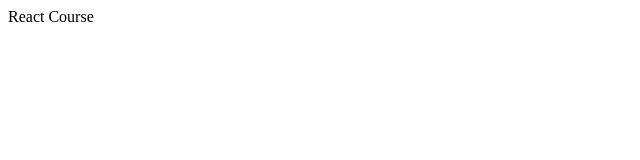
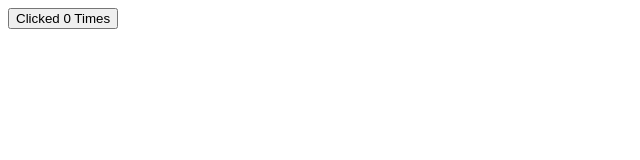
Before and after one commit to CodeByOS/ReactHooksCourse, a React (Vite) app: page / in a window 1280 px wide. Shown: the top 160 px of the page, without its empty margins (0-640 px from the left). Built offline with nearby package versions, Linux system fonts and the light colour scheme.

Commit message:
Basic useEffect Syntax

```diff
--- a/src/App.jsx
+++ b/src/App.jsx
@@ -1,5 +1,11 @@
+import Basic from "./useEffect/Basic";
+
 function App() {
-  return <div>React Course</div>;
+  return (
+    <div>
+      <Basic/>
+    </div>
+  );
 }
 
 export default App;
--- /dev/null
+++ b/src/useEffect/Basic.jsx
@@ -0,0 +1,18 @@
+import React, { useEffect, useState } from 'react'
+
+const Basic = () => {
+    const [count, setCount] = useState(0);
+
+    useEffect(() => {
+        document.title = `Clicked ${count} Times`
+    })
+  return (
+    <div>
+        <button onClick={() => setCount(prev => prev + 1)}>
+                Clicked {count} Times
+        </button>
+    </div>
+  )
+}
+
+export default Basic
```
